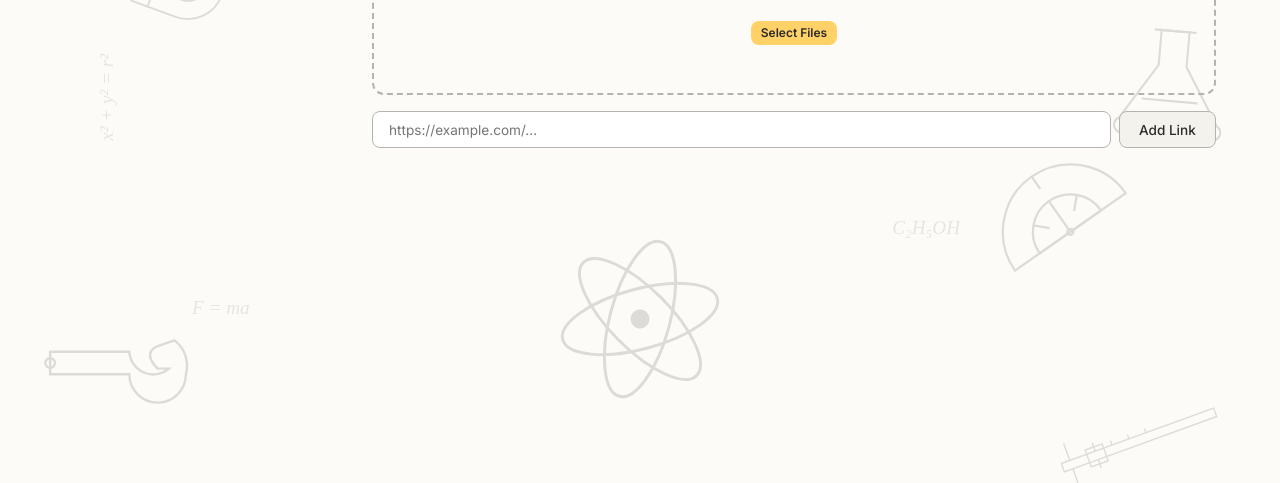
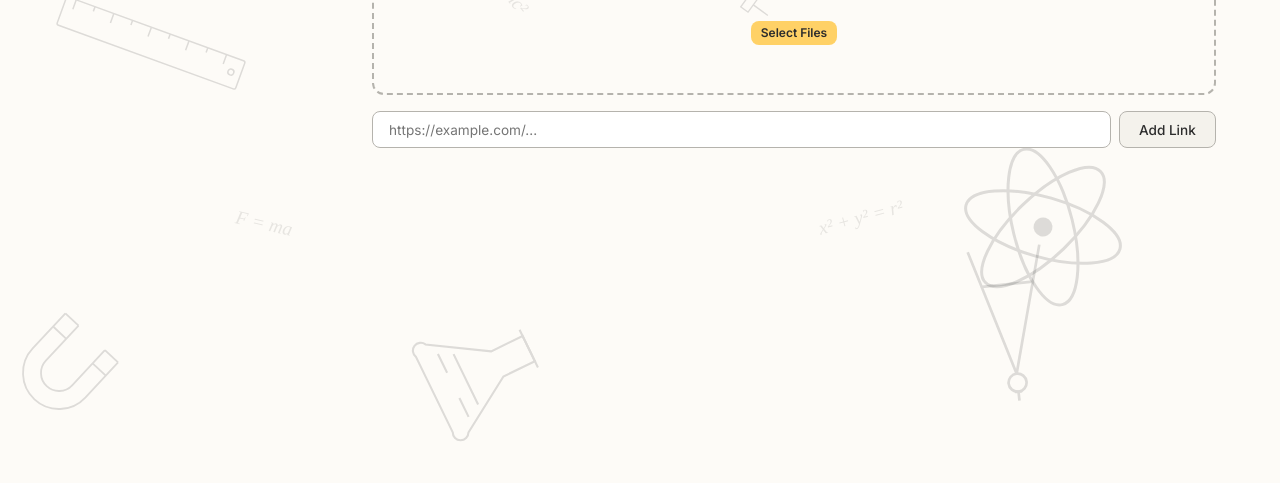
Before and after one commit to karthik008-cod/LabDrop, a website: page public/index.html in a window 1280 px wide. Shown: the part 317-800 px from the top of the page. Drawn offline with Linux system fonts and the light colour scheme.

Commit message:
feat: randomly distribute background decorative items

```diff
--- a/public/index.html
+++ b/public/index.html
@@ -349,6 +349,7 @@
 
   <div id="toastContainer" class="toast-container"></div>
 
+  <script src="/js/bg.js"></script>
   <script src="/js/main.js"></script>
 </body>
 </html>
--- /dev/null
+++ b/public/js/bg.js
@@ -0,0 +1,51 @@
+document.addEventListener('DOMContentLoaded', () => {
+  const items = document.querySelectorAll('.dec-item');
+  if (!items.length) return;
+
+  // We want to distribute them equally but at random places.
+  // Using a 4x4 grid (16 cells) for up to 13 items.
+  const cols = 4;
+  const rows = 4;
+  const cells = [];
+  for (let r = 0; r < rows; r++) {
+    for (let c = 0; c < cols; c++) {
+      cells.push({r, c});
+    }
+  }
+
+  // Shuffle the cells to randomize which cell gets an item
+  for (let i = cells.length - 1; i > 0; i--) {
+    const j = Math.floor(Math.random() * (i + 1));
+    [cells[i], cells[j]] = [cells[j], cells[i]];
+  }
+
+  items.forEach((item, index) => {
+    if (index >= cells.length) return;
+    const cell = cells[index];
+
+    // Calculate cell dimensions in percentage
+    const cellWidth = 100 / cols;
+    const cellHeight = 100 / rows;
+
+    // Random position inside the cell, with some padding to avoid overlap near edges
+    const paddingX = cellWidth * 0.15;
+    const paddingY = cellHeight * 0.15;
+
+    const randomX = paddingX + Math.random() * (cellWidth - 2 * paddingX);
+    const randomY = paddingY + Math.random() * (cellHeight - 2 * paddingY);
+
+    const left = cell.c * cellWidth + randomX;
+    const top = cell.r * cellHeight + randomY;
+
+    // Random rotation for a scattered look
+    const rot = Math.floor(Math.random() * 360);
+
+    // Apply inline styles to override CSS rules
+    item.style.position = 'absolute';
+    item.style.left = `${left}%`;
+    item.style.top = `${top}%`;
+    item.style.bottom = 'auto';
+    item.style.right = 'auto';
+    item.style.transform = `translate(-50%, -50%) rotate(${rot}deg)`;
+  });
+});
```
Also changed, not shown: public/my-files.html (+1 -0 lines), public/transfer.html (+1 -0 lines).
